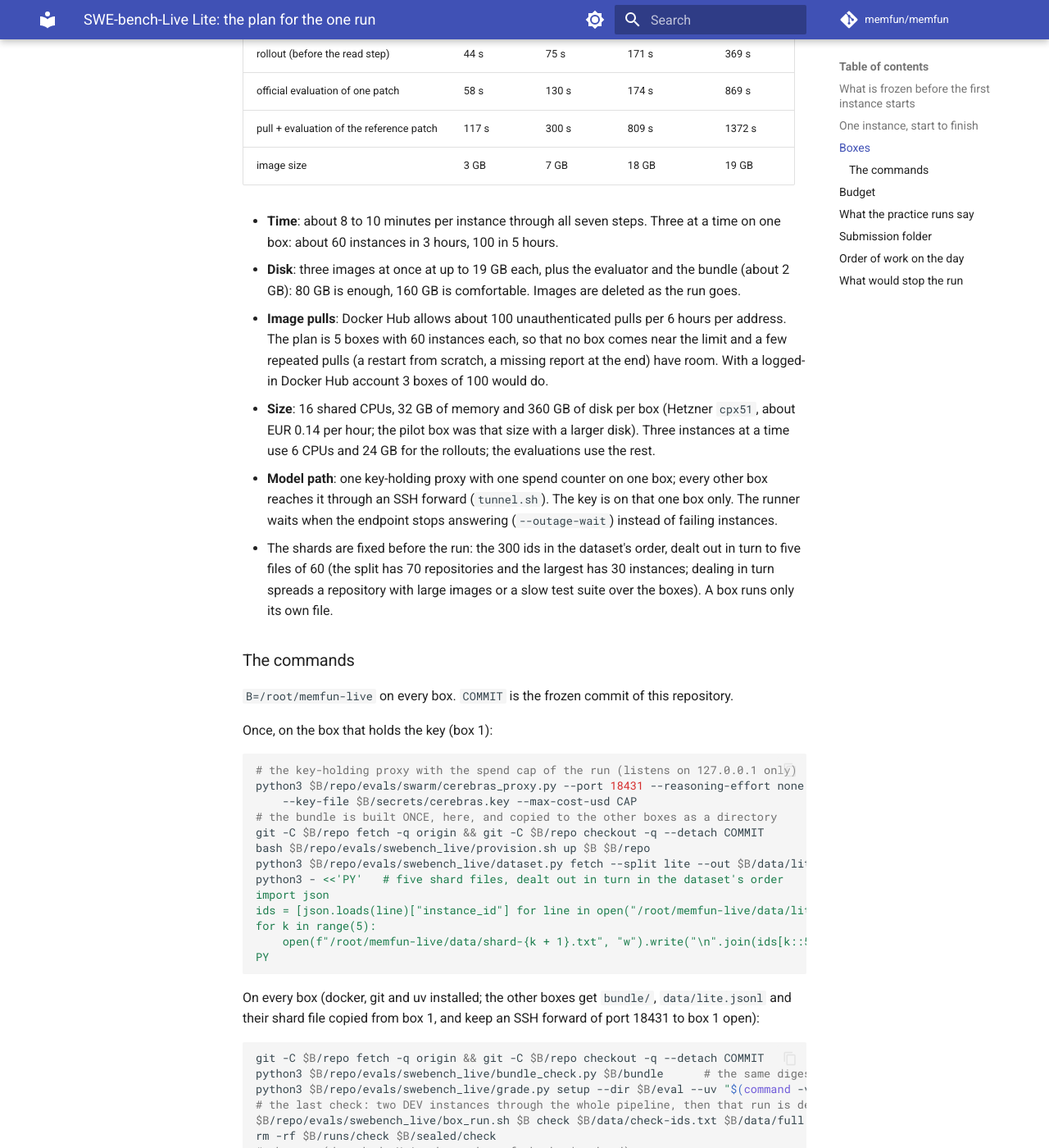
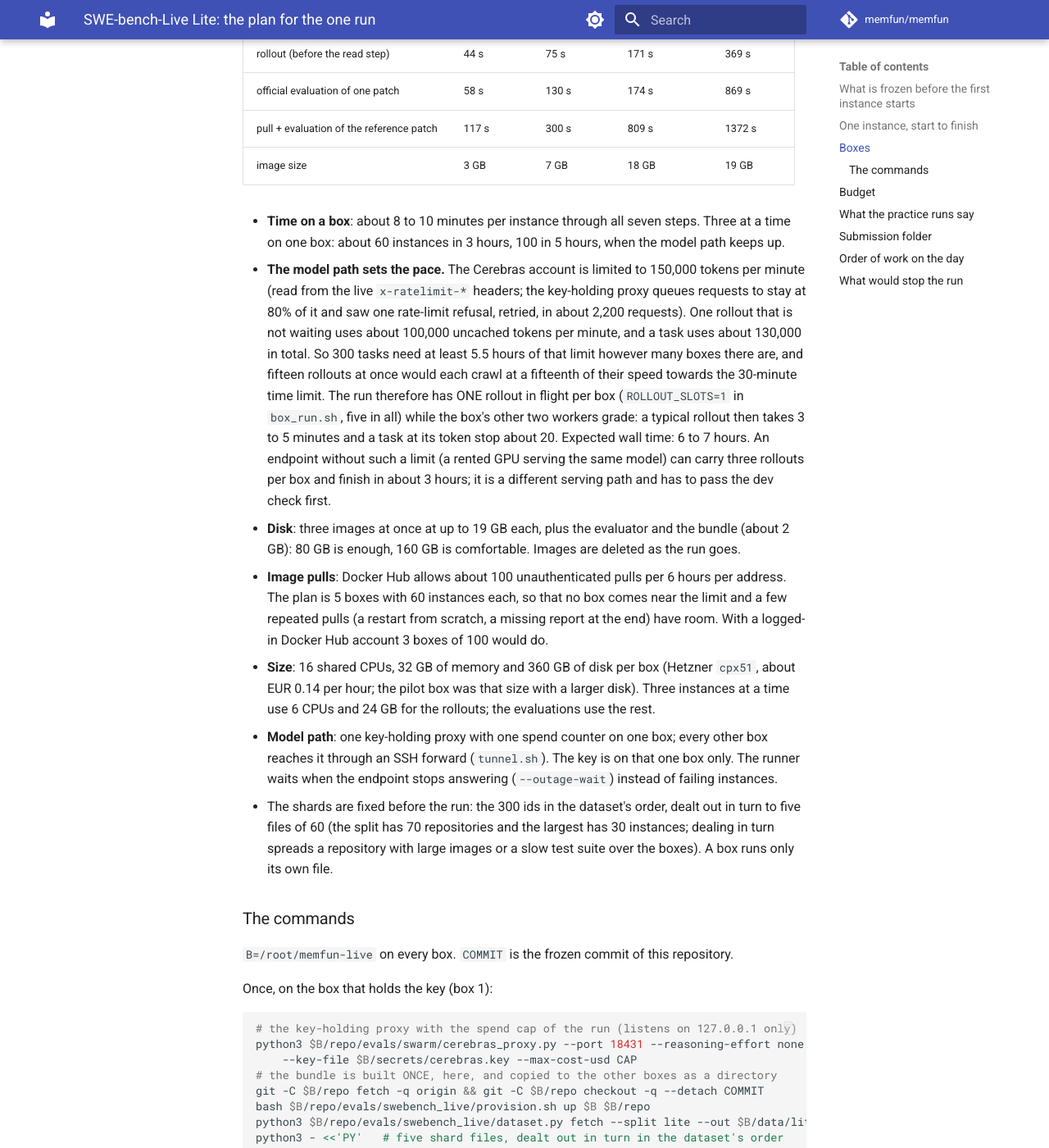
Before and after one commit to indoor47/memfun, an MkDocs documentation site: the page built from docs/SWEBENCH-LIVE-LITE-PLAN.md, in a window 1280 px wide and 1400 px high, scrolled down 2370 px. Shown: the whole window at 82% size. Built offline with MkDocs 1.6.1 and Material for MkDocs 9.7.7, drawn with Linux system fonts in a browser that asks for light colours; comment, search, counter and statistics services are not loaded; some of the changed text lies outside the part shown.

Commit message:
feat(swebench-live): rollout slots: the model path's token limit sets how many rollouts fly
The Cerebras account is limited to 150,000 tokens per minute and one rollout that is not
waiting uses about 100,000. Fifteen rollouts at once (five boxes of three) would each crawl
towards the 30-minute time limit. `--rollout-slots N` keeps at most N rollouts in flight
while the other workers grade; `box_run.sh` runs three workers with one slot. The plan states
the limit, the resulting wall time (6 to 7 hours) and the cost of the boxes.

Co-Authored-By: Claude Fable 5.2 <noreply@anthropic.com>
Claude-Session: https://claude.ai/code/session_013N6RttEn9cN76rPyKMke3D

````diff
--- a/docs/SWEBENCH-LIVE-LITE-PLAN.md
+++ b/docs/SWEBENCH-LIVE-LITE-PLAN.md
@@ -81,8 +81,22 @@ Measured on the pilot (30 dev instances, a 16-CPU box, three instances at a time
 | pull + evaluation of the reference patch | 117 s | 300 s | 809 s | 1372 s |
 | image size | 3 GB | 7 GB | 18 GB | 19 GB |
 
-- **Time**: about 8 to 10 minutes per instance through all seven steps. Three at a time on one
-  box: about 60 instances in 3 hours, 100 in 5 hours.
+- **Time on a box**: about 8 to 10 minutes per instance through all seven steps. Three at a
+  time on one box: about 60 instances in 3 hours, 100 in 5 hours, when the model path keeps
+  up.
+- **The model path sets the pace.** The Cerebras account is limited to 150,000 tokens per
+  minute (read from the live `x-ratelimit-*` headers; the key-holding proxy queues requests
+  to stay at 80% of it and saw one rate-limit refusal, retried, in about 2,200 requests). One
+  rollout that is not waiting uses about 100,000 uncached tokens per minute, and a task uses
+  about 130,000 in total. So
+  300 tasks need at least 5.5 hours of that limit however many boxes there are, and fifteen
+  rollouts at once would each crawl at a fifteenth of their speed towards the 30-minute time
+  limit. The run therefore has ONE rollout in flight per box (`ROLLOUT_SLOTS=1` in
+  `box_run.sh`, five in all) while the box's other two workers grade: a typical rollout then
+  takes 3 to 5 minutes and a task at its token stop about 20. Expected wall time: 6 to 7
+  hours. An endpoint without such a limit (a rented GPU serving the same model) can carry
+  three rollouts per box and finish in about 3 hours; it is a different serving path and has
+  to pass the dev check first.
 - **Disk**: three images at once at up to 19 GB each, plus the evaluator and the bundle (about
   2 GB): 80 GB is enough, 160 GB is comfortable. Images are deleted as the run goes.
 - **Image pulls**: Docker Hub allows about 100 unauthenticated pulls per 6 hours per address.
@@ -137,7 +151,9 @@ setsid nohup $B/repo/evals/swebench_live/box_run.sh $B lite-N $B/data/shard-N.tx
     $B/data/lite.jsonl lite > $B/lite-N.out 2>&1 < /dev/null &
 ```
 
-`box_run.sh` runs passes until every instance of the shard is final and prints `BOXDONE`. What
+`box_run.sh` runs passes until every instance of the shard is final and prints `BOXDONE`. It
+works on three instances at a time, of which one is in its rollout (`WORKERS`, `ROLLOUT_SLOTS`
+in its environment; see "The model path sets the pace"). What
 may be looked at while it runs: the lines it prints (instance, status, time, calls, tokens,
 dollars, patch size, flags), the proxy's spend counter, `df`. Nothing else: the sealed
 directories are not opened.
@@ -171,8 +187,8 @@ That is about $0.16 per task and about $50 for 300. The stop of 520,000 tokens b
 at about $0.52, so the hard ceiling is $156; the proxy's spend cap is set to $65, and when it is
 reached the run waits instead of failing instances.
 
-Boxes: five at about EUR 0.14 per hour for about 3 hours of run plus setup and the final
-steps, and the key-holding box: under EUR 5.
+Boxes: five at about EUR 0.14 per hour for 6 to 7 hours of run plus setup and the final
+steps, and the key-holding box: under EUR 10.
 
 ## What the practice runs say
 
````
Also changed, not shown: evals/swebench_live/README.md (+4 -0 lines), 3 other files.
